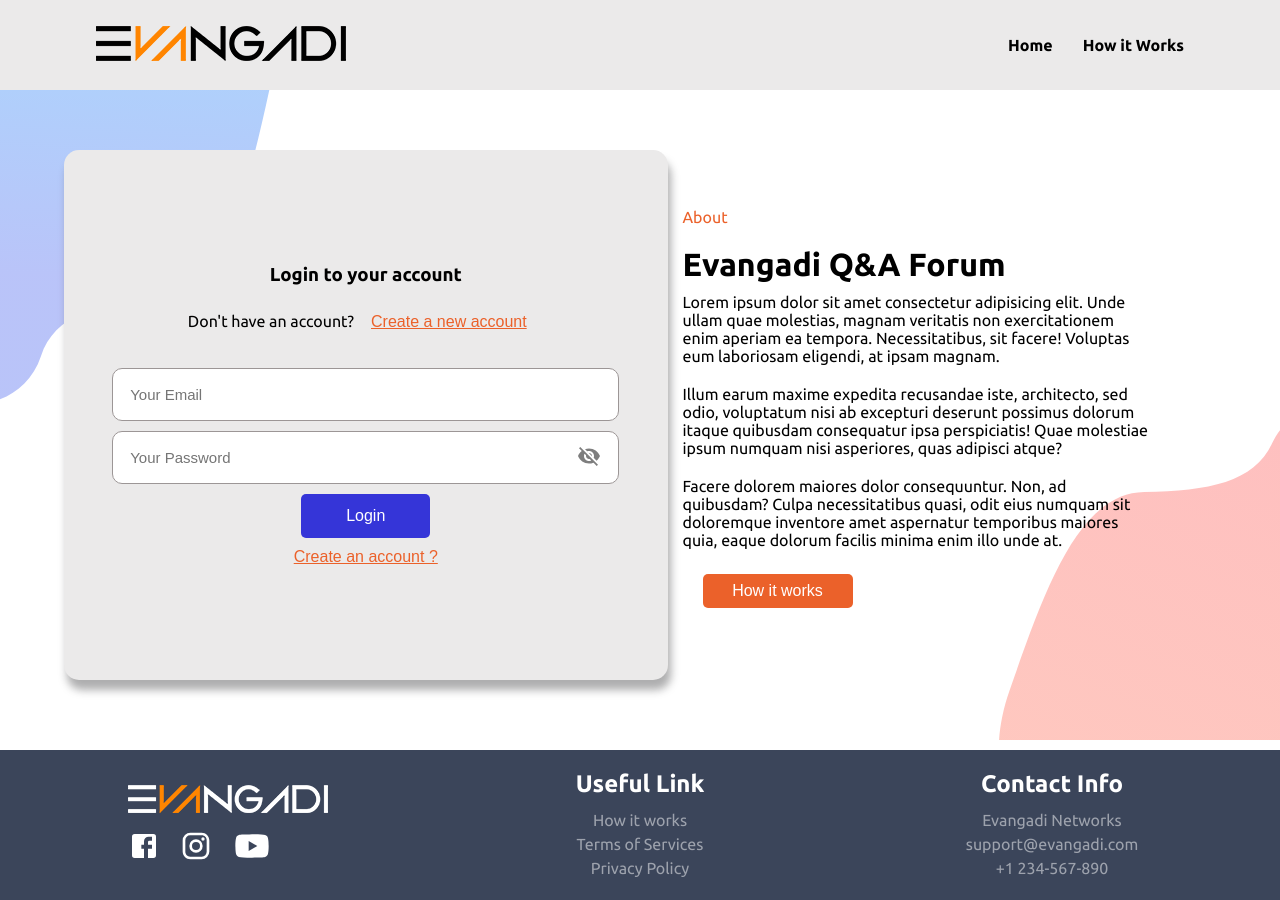
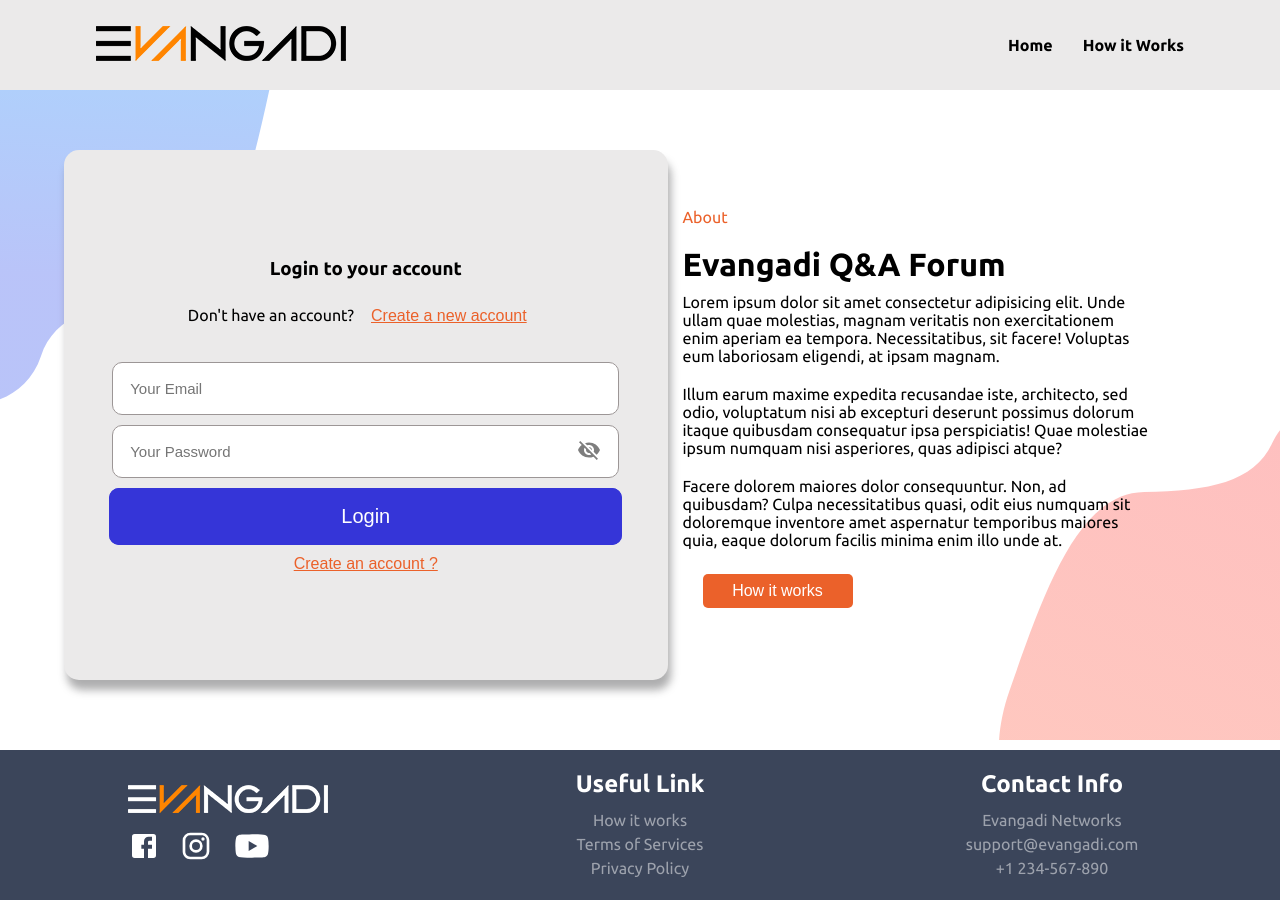
Before and after one commit to SamuelT19/evangadi-forum-frontend, a React (Vite) app: page / in a window 1280 px wide. Built offline with nearby package versions, Linux system fonts and the light colour scheme.

Commit message:
css changes

```diff
--- a/src/components/signup/Login.jsx
+++ b/src/components/signup/Login.jsx
@@ -127,9 +127,12 @@
             {message.success}
           </h4>
         )}
-        <button type="submit">
+        <div className={classes.login_btn}>
+          <button type="submit">
           {message.waiting ? message.waiting : "Login"}
         </button>
+        </div>
+
       </form>
       <button className={classes.textBtn} onClick={toggleContainer}>
         Create an account ?
--- a/src/components/signup/homeSignup.module.css
+++ b/src/components/signup/homeSignup.module.css
@@ -136,14 +136,20 @@
 .signin_container form {
     width: 100%;
 }
-
+.login_btn{
+    box-sizing: border-box;
+    background-color: #3535D8;
+    border-radius: 10px;
+    width: 98%;
+    margin: auto;
+}
 .signin_container form button {
     font-size: medium;
-    padding: 13px 45px;
     background-color: #3535D8;
+    width: 100%;
     color: white;
+    font-size: 20px;
     border: none;
-    border-radius: 5px;
     cursor: pointer;
 }
 
--- a/src/outlet/Outlet.jsx
+++ b/src/outlet/Outlet.jsx
@@ -12,8 +12,7 @@
       <Header />
       <Outlet />
       </div>
-      <div className={classes.footer}>
-
+        <div className={classes.footer}>
       <Footer/>
       </div>
       </div>
```
